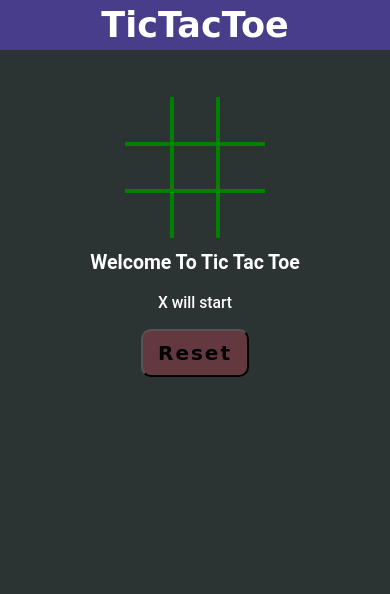
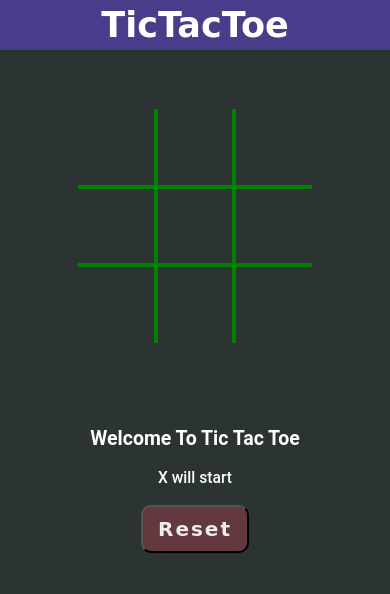
Before and after one commit to AbhigyanSrivastav/tictactoe, a plain HTML site: page index.html in a window 390 px wide. Drawn offline with Linux system fonts and the light colour scheme; a web font is replaced by a local one.

Commit message:
Updated Style.css

```diff
--- a/style.css
+++ b/style.css
@@ -86,6 +86,7 @@ nav ul {
 #reset{
   display: block;
   background-color: rgb(224 66 88 / 30%);
+  color: rgb(255, 255, 255,0.9);
   padding: 10px 15px;
   text-align: center;
   cursor: pointer;
@@ -126,13 +127,13 @@ nav ul {
   .game-container{
     margin-top: 20px;
     grid-template-columns: repeat(1,100vw);
-   grid-template-rows: 50vw 30vw;
+   grid-template-rows: 80vw 60vw;
    gap: 10px;
   }
 
   .container{
-    grid-template-columns: repeat(3, 12vw);
-    grid-template-rows: repeat(3, 12vw);
+    grid-template-columns: repeat(3, 20vw);
+    grid-template-rows: repeat(3, 20vw);
     align-content: center;
   }
   .info{
```
